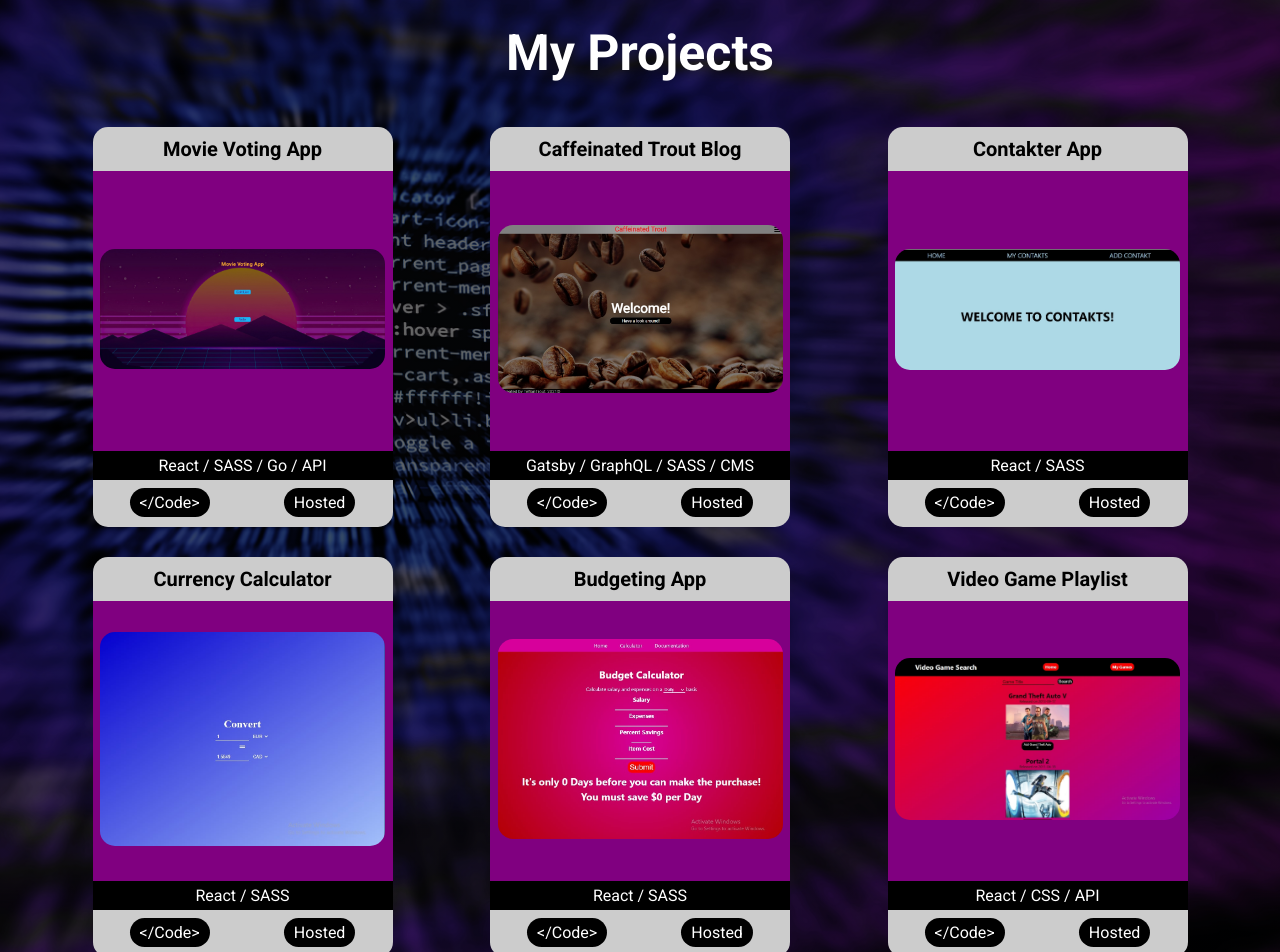
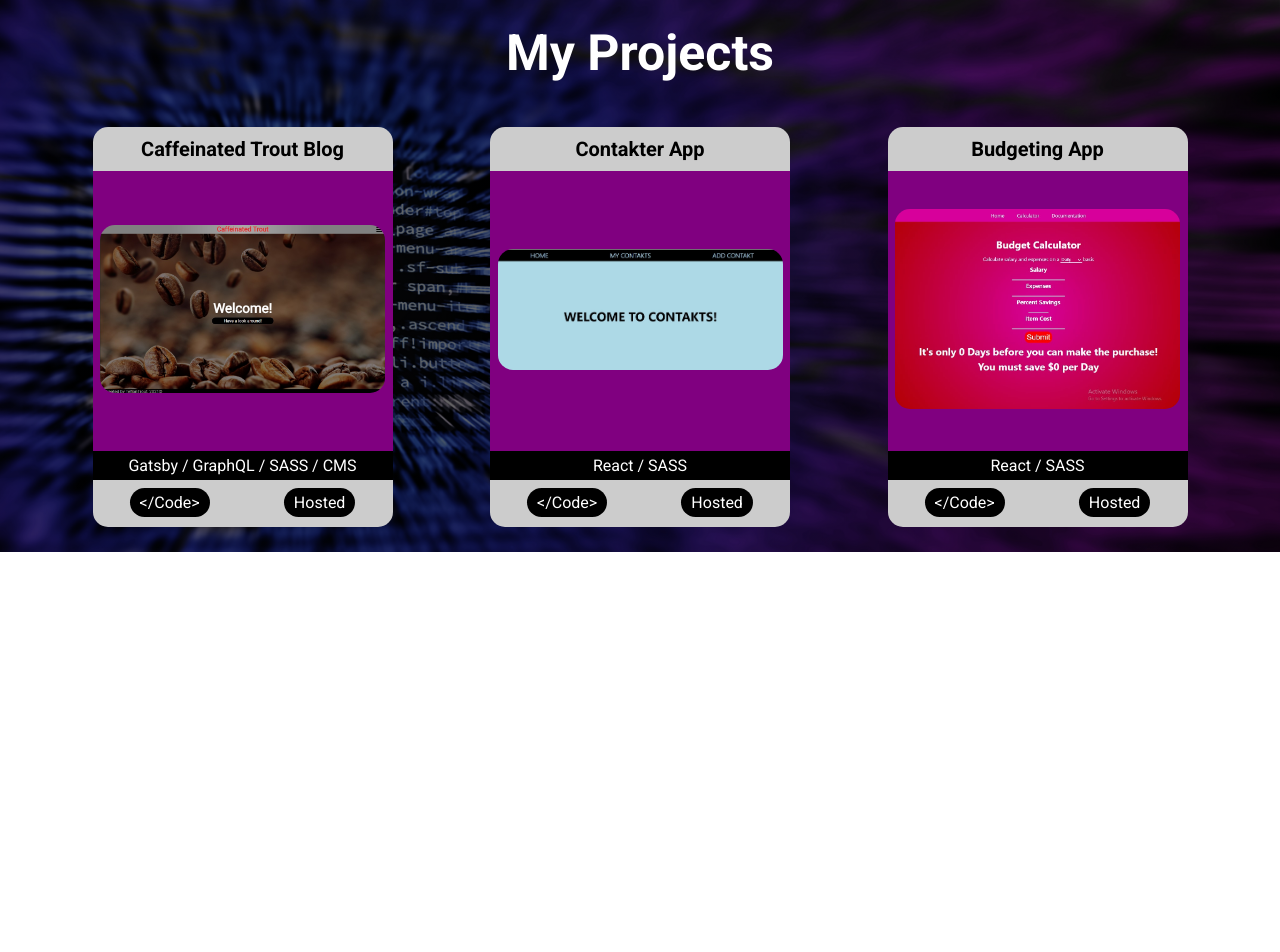
Before and after one commit to TeflonTrout/react-portfolio, a React (Create React App) app: page /projects in a window 1280 px wide. Shown: the part 40-992 px from the top of the page. After the commit the page ends 800 px from the top, so only its background shows below. Built offline with nearby package versions, Linux system fonts and the light colour scheme.

Commit message:
updated projects component

```diff
--- a/src/components/Projects.js
+++ b/src/components/Projects.js
@@ -12,7 +12,7 @@ const Projects = () => {
         <h1>My Projects</h1>
         <div className="grid">
 
-            <div className="block">
+            {/* <div className="block">
                 <h3>Movie Voting App</h3>
                 <div className="block-screencap">
                     <a href="https://movie-voting-react-app.netlify.app/"><img src={movieVotingjpg} alt=""/></a>
@@ -24,7 +24,7 @@ const Projects = () => {
                     <div class="source-code"><a href="https://github.com/TeflonTrout/react-movie-voting-API">&lt;/Code&gt;</a></div>
                     <div class="hosted"><a href="https://movie-voting-react-app.netlify.app/">Hosted</a></div>
                 </div>
-            </div>
+            </div> */}
             <div className="block">
                 <h3>Caffeinated Trout Blog</h3>
                 <div className="block-screencap">
@@ -51,7 +51,7 @@ const Projects = () => {
                         <div class="hosted"><a href="https://tender-kare-4cf4da.netlify.app/">Hosted</a></div>
                 </div>
             </div>
-            <div class="block" id="reactCurrencyCalculator">
+            {/* <div class="block" id="reactCurrencyCalculator">
                 <h3>Currency Calculator</h3>
                 <div class="block-screencap">
                     <a href="https://admiring-bardeen-e4357e.netlify.app/"><img src={currencyCacljpg} alt=""/></a>
@@ -63,7 +63,7 @@ const Projects = () => {
                         <div class="source-code"><a href="https://github.com/TeflonTrout/react-currency-converter">&lt;/Code&gt;</a></div>
                         <div class="hosted"><a href="https://admiring-bardeen-e4357e.netlify.app/">Hosted</a></div>
                     </div>
-                </div>
+                </div> */}
             <div class="block" id="reactBudgetApp">
                 <h3>Budgeting App</h3>
                 <div class="block-screencap">
@@ -77,7 +77,7 @@ const Projects = () => {
                     <div class="hosted"><a href="https://hardcore-stonebraker-1da660.netlify.app/">Hosted</a></div>
                 </div>
             </div>
-            <div class="block" id="reactVideoGameApp">
+            {/* <div class="block" id="reactVideoGameApp">
                 <h3>Video Game Playlist</h3>
                 <div class="block-screencap">
                     <a href="https://peaceful-sammet-2173fd.netlify.app/"><img src={videoGamejpg} alt=""/></a>
@@ -89,7 +89,7 @@ const Projects = () => {
                     <div class="source-code"><a href="https://github.com/TeflonTrout/react-video-game-api">&lt;/Code&gt;</a></div>
                     <div class="hosted"><a href="https://peaceful-sammet-2173fd.netlify.app/">Hosted</a></div>
                 </div>
-            </div>
+            </div> */}
         </div>
     </div>
     )
```
